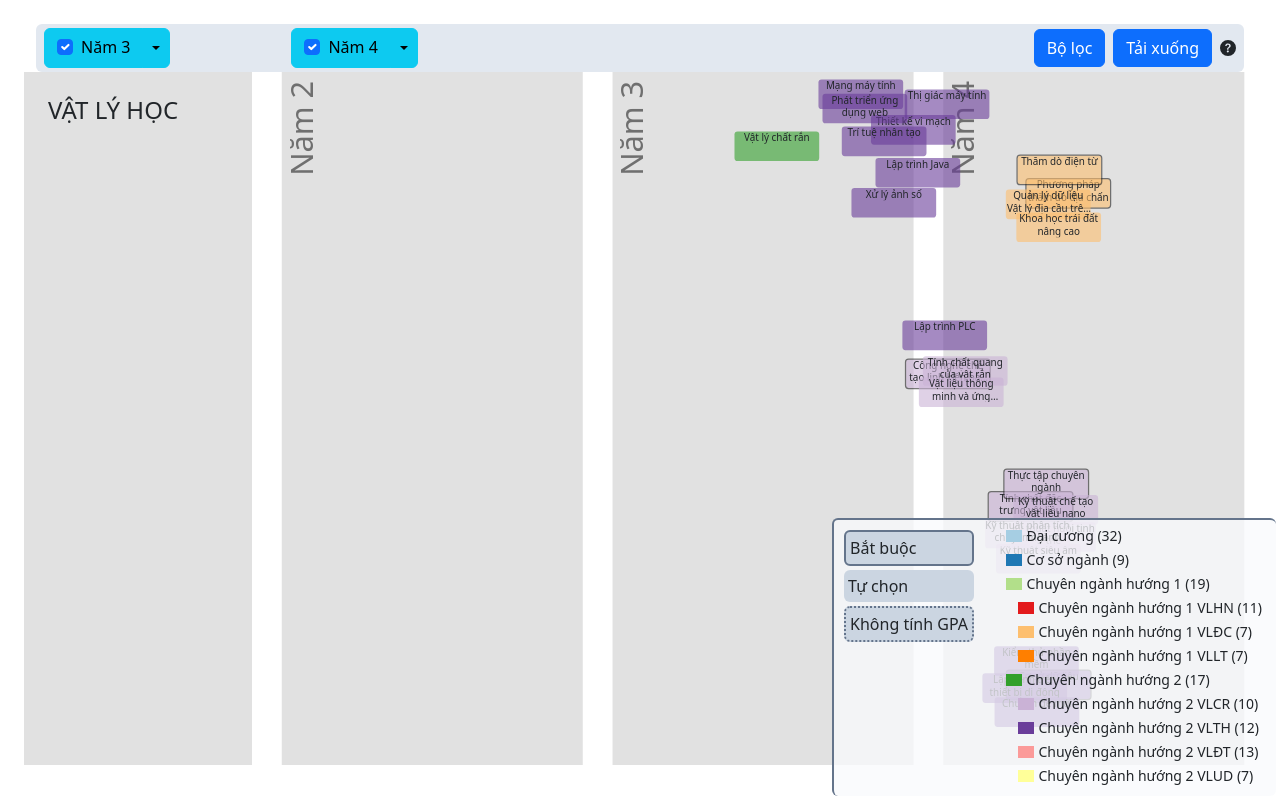
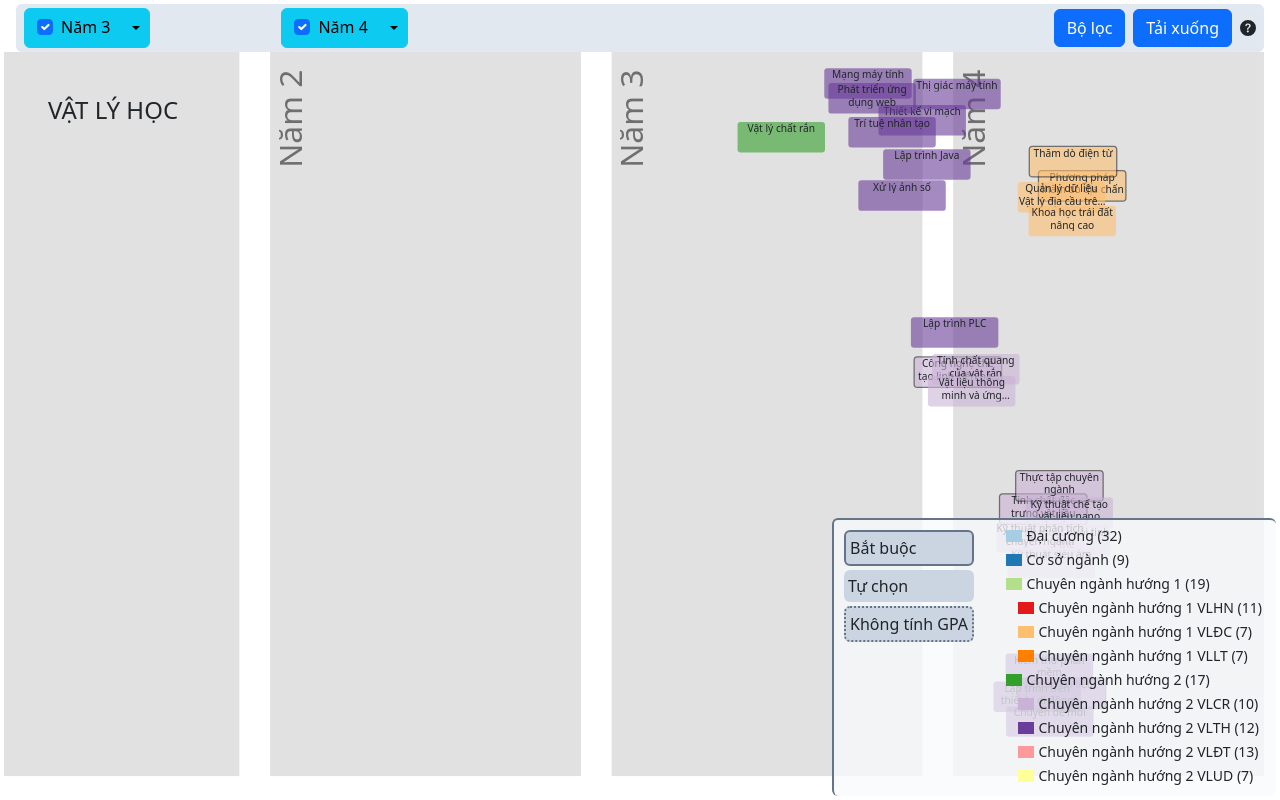
Before and after one commit to VNUHCM-Phys-CS/phys-course-net, a plain HTML site: page index.html in a window 1280 px wide. Drawn offline with nearby package versions, Linux system fonts and the light colour scheme; animation ran at ten frames a second.

Commit message:
Update index.html

```diff
--- a/index.html
+++ b/index.html
@@ -18,7 +18,7 @@
     <script src='src/js/main.js' defer></script>
 </head>
 <body>
-    <div class="h-dvh w-screen flex flex-col p-4">
+    <div class="h-dvh w-screen flex flex-col p-1">
         <div class="container mx-auto flex-none z-1 d-print-none">
             <div id="menu" class="flex items-center w-full h-12 rounded-md bg-slate-200 p-2">
                 <div class="flex flex-1">
@@ -111,7 +111,7 @@
                 </div>
             </div>
         </div>
-        <svg id="main_svg" class="h-full w-full">
+        <svg id="main_svg" class="grow w-full">
             <rect class="view"></rect>
             <g class="holder">
                 <g class="grid"></g>
```
